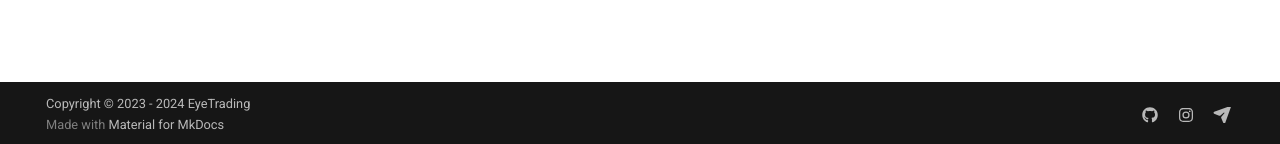
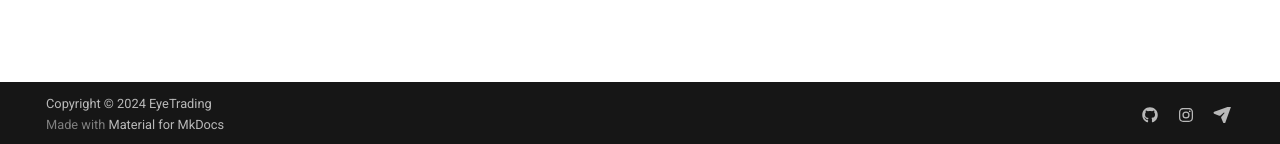
Before and after one commit to EyeTrading/eyetrading.github.io, an MkDocs documentation site: the page built from docs/index.md, in a window 1280 px wide and 1018 px high. Shown: the part 871-1015 px from the top of the window. Built offline with MkDocs 1.6.1 and Material for MkDocs 9.7.7, drawn with Linux system fonts in a browser that asks for light colours; comment, search, counter and statistics services are not loaded.

Commit message:
Update mkdocs.yml

```diff
--- a/mkdocs.yml
+++ b/mkdocs.yml
@@ -4,7 +4,7 @@ site_url: https://eyetrading.github.io/
 repo_name: EyeTrading/eyetrading.github.io
 repo_url: https://github.com/eyetrading/eyetrading.github.io
 
-copyright: Copyright &copy; 2023 - 2024 EyeTrading
+copyright: Copyright &copy; 2024 EyeTrading
 
 nav:
   - Home: index.md
```
